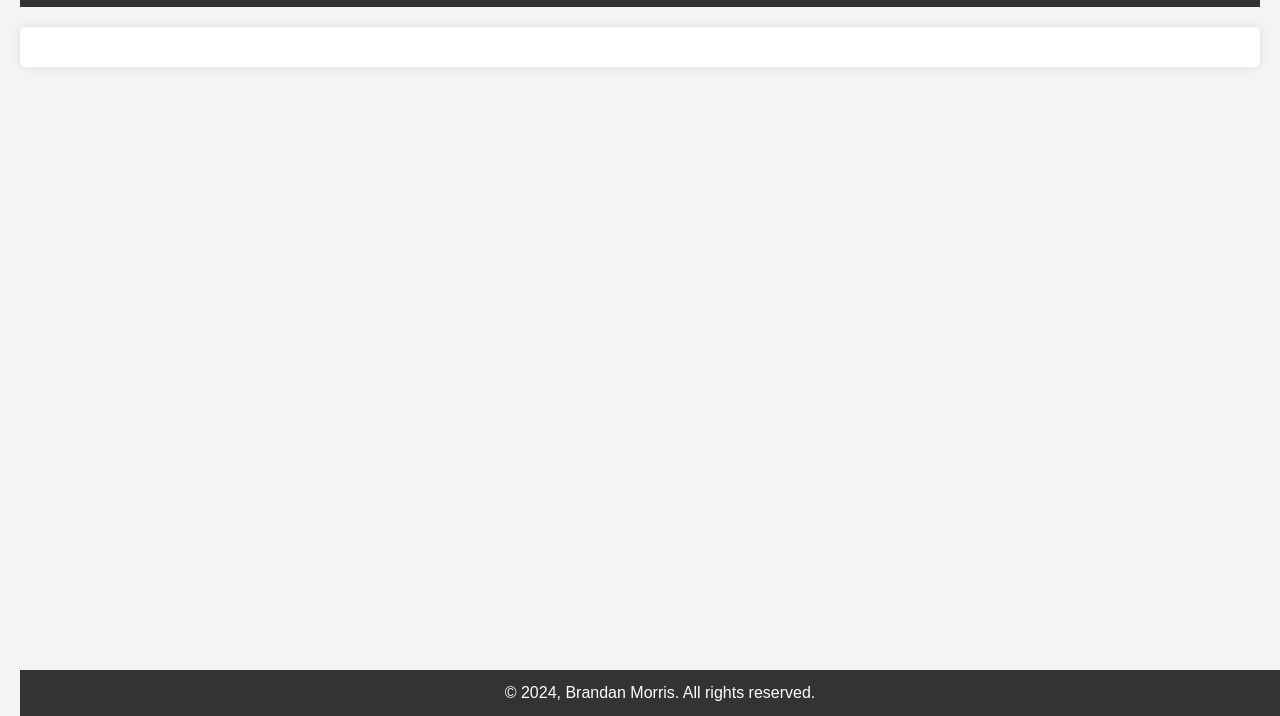
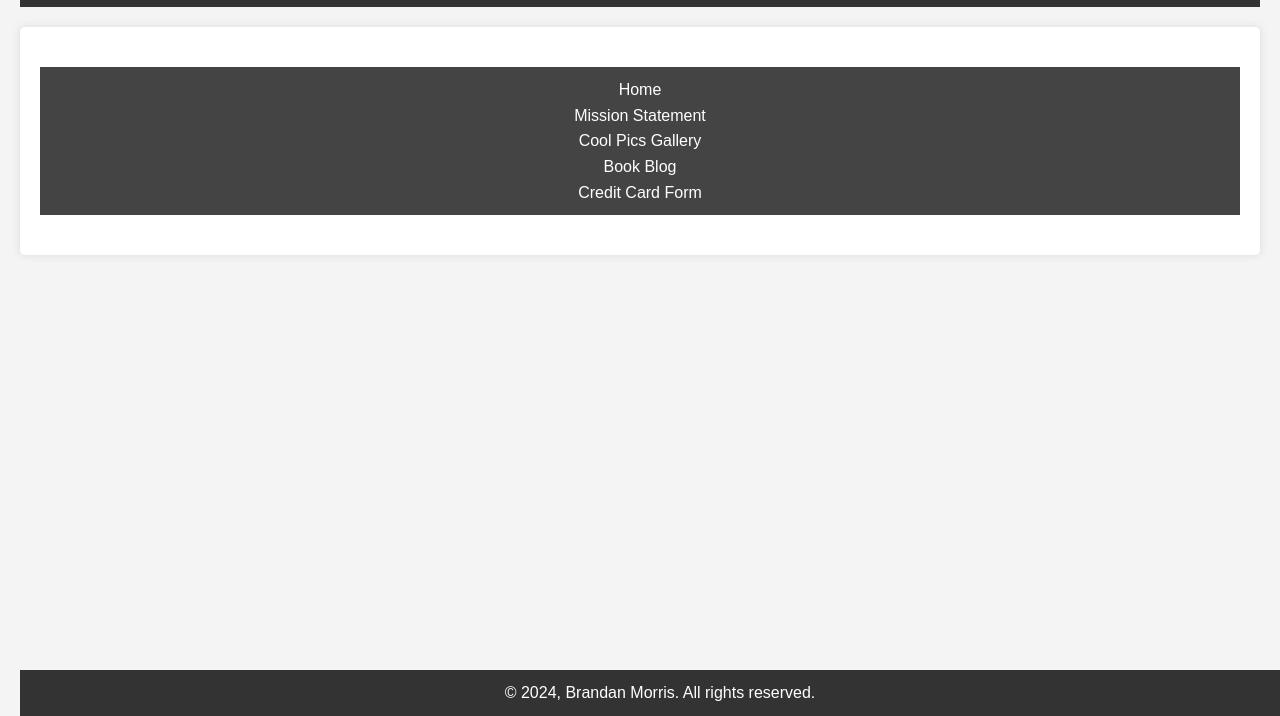
Before and after one commit to brrrran-m/wdd131, a plain HTML site: page index.html in a window 1280 px wide. Shown: the part 84-800 px from the top of the page. Drawn offline with Linux system fonts and the light colour scheme.

Commit message:
Updating the index.html file, and uploading the creditcard project.

```diff
--- a/index.html
+++ b/index.html
@@ -14,7 +14,15 @@
         <h1>Brandan Morris: WDD 131 Portfolio</h1>
     </header>
     <main>
-        <!-- Add portfolio content here -->
+        <nav>
+            <ul>
+                <li><a href="index.html">Home</a></li>
+                <li><a href="mission/index.html">Mission Statement</a></li>
+                <li><a href="coolpics/index.html">Cool Pics Gallery
+                <li><a href="blog/index.html">Book Blog</a></li>
+                <li><a href="creditcard/index.html">Credit Card Form</a></li>
+            </ul>
+        </nav>
     </main>
     <footer>
         <p>&copy; 2024, Brandan Morris. All rights reserved.</p>
```
Also changed, not shown: creditcard/index.html (added, +16 -0 lines), creditcard/creditcard.css (added).
